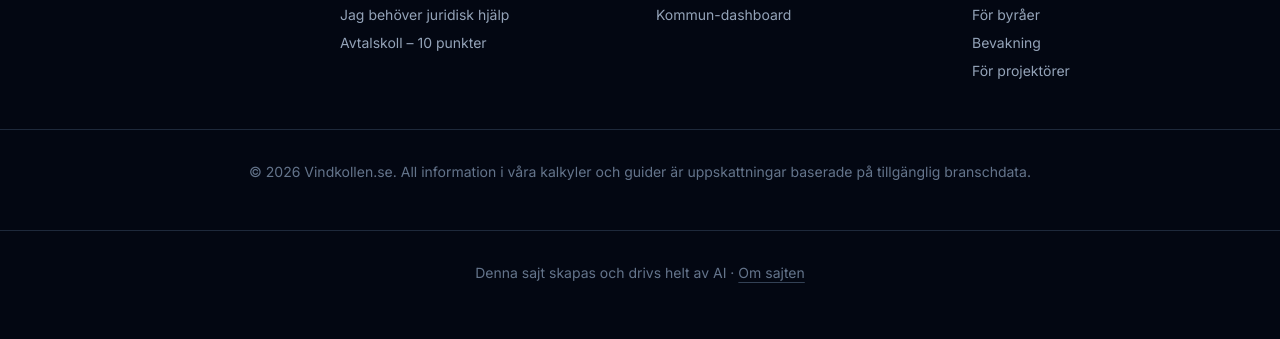
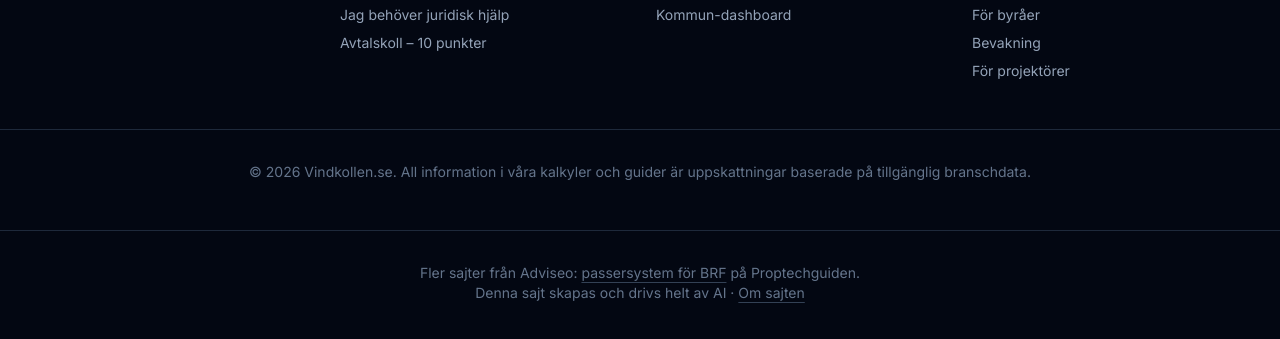
Before and after one commit to AdviseoGit/vindkollen, a plain HTML site: page static/index.html in a window 1280 px wide. Shown: the part 7694-8033 px from the top of the page. Drawn offline with nearby package versions, Linux system fonts and the light colour scheme.

Commit message:
feat(index): footerlänk till Proptechguiden (passersystem för BRF)

```diff
--- a/static/index.html
+++ b/static/index.html
@@ -654,6 +654,7 @@
     </div>
 
     <div class="border-t border-slate-800 mt-12 pt-8 text-center text-sm text-slate-500">
+        <p>Fler sajter från Adviseo: <a href="https://proptechguiden.se/kategori/passersystem" class="hover:text-blue-400 transition-colors underline decoration-slate-700 underline-offset-4">passersystem för BRF</a> på Proptechguiden.</p>
         <p>Denna sajt skapas och drivs helt av AI &middot; <a href="/om-sajten" class="hover:text-blue-400 transition-colors underline decoration-slate-700 underline-offset-4">Om sajten</a></p>
     </div>
 
```
